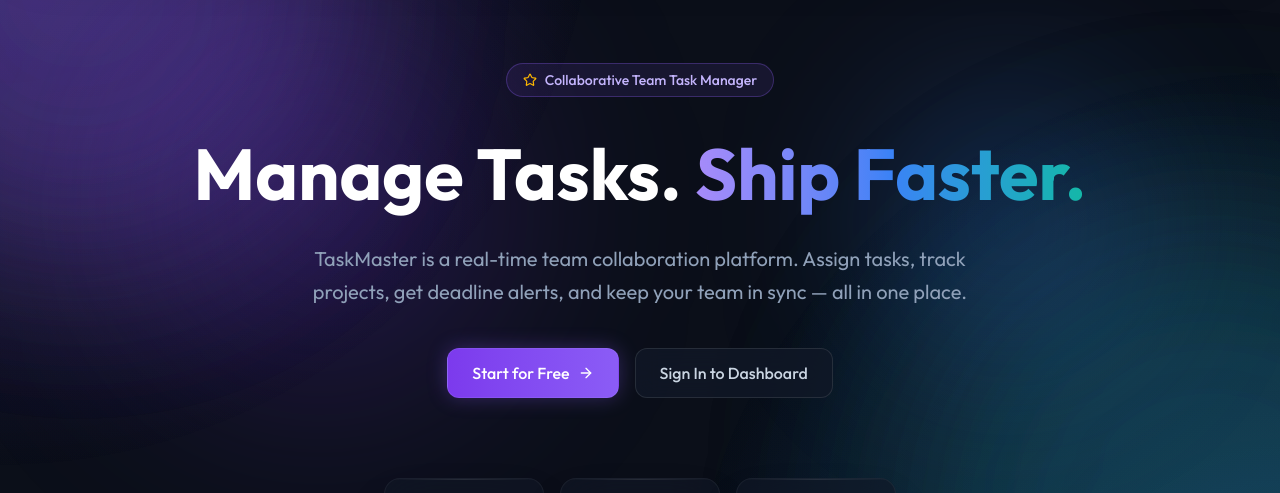
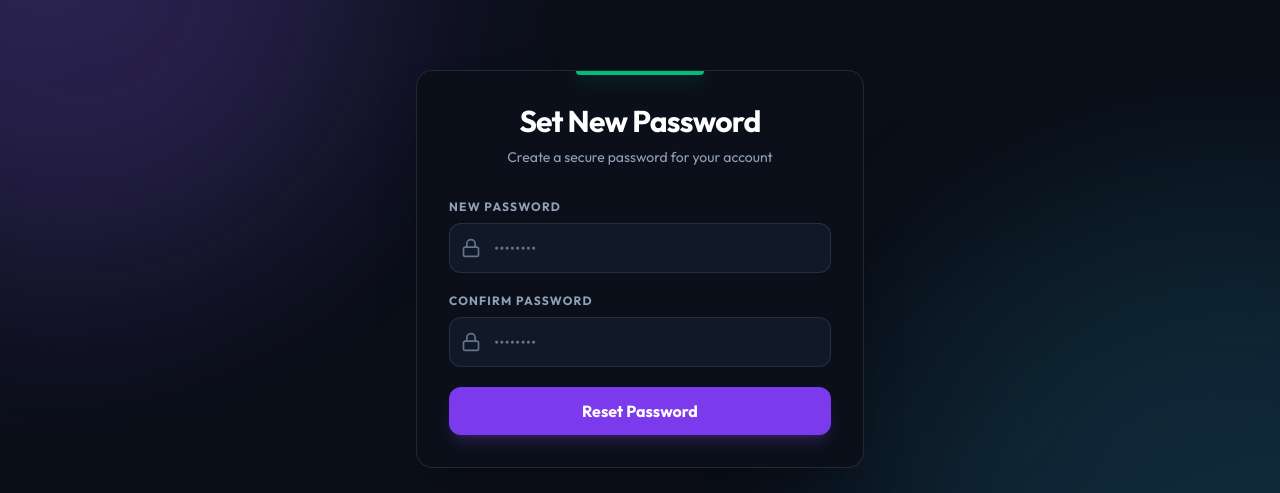
Before and after one commit to hamid-razak-khan/Team_Task_Manager, a React (Vite) app in the folder frontend/: page /reset-password/1 in a window 1280 px wide. Before the commit this address led to /. Shown: the part 131-624 px from the top of the page. Built offline with nearby package versions, Linux system fonts and the light colour scheme; no server answers.

Commit message:
feat: implement secure forgot and reset password functionality

```diff
--- a/frontend/src/App.jsx
+++ b/frontend/src/App.jsx
@@ -12,6 +12,8 @@
 import Tasks from './pages/Tasks';
 import Chat from './pages/Chat';
 import Join from './pages/Join';
+import ForgotPassword from './pages/ForgotPassword';
+import ResetPassword from './pages/ResetPassword';
 
 // ── Loading spinner ────────────────────────────────────────────────────────────
 const Spinner = () => (
@@ -63,6 +65,8 @@
         <Route path="/login"   element={<PublicRoute><Login /></PublicRoute>} />
         <Route path="/register"element={<PublicRoute><Register /></PublicRoute>} />
         <Route path="/join"    element={<PublicRoute><Join /></PublicRoute>} />
+        <Route path="/forgot-password" element={<PublicRoute><ForgotPassword /></PublicRoute>} />
+        <Route path="/reset-password/:token" element={<PublicRoute><ResetPassword /></PublicRoute>} />
 
         {/* Protected pages — share a single persistent layout */}
         <Route element={<AuthLayout />}>
--- /dev/null
+++ b/frontend/src/pages/ForgotPassword.jsx
@@ -0,0 +1,89 @@
+import React, { useState } from 'react';
+import { Link } from 'react-router-dom';
+import api from '../utils/api';
+import { Mail, ArrowLeft, CheckCircle2 } from 'lucide-react';
+
+const ForgotPassword = () => {
+  const [email, setEmail] = useState('');
+  const [message, setMessage] = useState('');
+  const [error, setError] = useState('');
+  const [loading, setLoading] = useState(false);
+
+  const handleSubmit = async (e) => {
+    e.preventDefault();
+    setLoading(true);
+    setMessage('');
+    setError('');
+
+    try {
+      const res = await api.post('/auth/forgot-password', { email });
+      setMessage(res.data.message);
+    } catch (err) {
+      setError(err.response?.data?.error || 'Failed to send reset link');
+    } finally {
+      setLoading(false);
+    }
+  };
+
+  return (
+    <div className="min-h-screen bg-dark-950 flex items-center justify-center p-4 font-sans text-slate-300">
+      <div className="w-full max-w-md">
+        <div className="bg-dark-900 border border-white/10 rounded-2xl p-8 shadow-2xl relative overflow-hidden">
+          {/* Top glow effect */}
+          <div className="absolute top-0 left-1/2 -translate-x-1/2 w-32 h-1 bg-primary-500 rounded-b-full shadow-[0_0_20px_rgba(139,92,246,0.5)]"></div>
+
+          <div className="text-center mb-8">
+            <h1 className="text-3xl font-black text-white tracking-tight">Reset Password</h1>
+            <p className="text-sm text-slate-400 mt-2">Enter your email to receive a reset link</p>
+          </div>
+
+          {message ? (
+            <div className="bg-emerald-500/10 border border-emerald-500/20 text-emerald-400 p-4 rounded-xl flex items-start gap-3">
+              <CheckCircle2 className="w-5 h-5 shrink-0 mt-0.5" />
+              <p className="text-sm font-medium">{message}</p>
+            </div>
+          ) : (
+            <form onSubmit={handleSubmit} className="space-y-5">
+              {error && <div className="p-3 bg-red-500/10 border border-red-500/20 rounded-xl text-red-400 text-sm font-medium text-center">{error}</div>}
+
+              <div>
+                <label className="block text-xs font-bold text-slate-400 uppercase tracking-widest mb-2">Email Address</label>
+                <div className="relative">
+                  <Mail className="absolute left-3 top-1/2 -translate-y-1/2 w-5 h-5 text-slate-500" />
+                  <input
+                    type="email"
+                    required
+                    className="w-full bg-dark-800 border border-white/10 text-white rounded-xl pl-11 pr-4 py-3 focus:outline-none focus:ring-2 focus:ring-primary-500 focus:border-transparent transition-all placeholder-slate-500"
+                    placeholder="name@company.com"
+                    value={email}
+                    onChange={(e) => setEmail(e.target.value)}
+                  />
+                </div>
+              </div>
+
+              <button
+                type="submit"
+                disabled={loading}
+                className="w-full bg-primary-600 hover:bg-primary-500 text-white font-bold py-3 px-4 rounded-xl transition-all shadow-lg shadow-primary-500/20 active:scale-[0.98] flex items-center justify-center gap-2 disabled:opacity-70 disabled:cursor-not-allowed"
+              >
+                {loading ? (
+                  <div className="w-5 h-5 border-2 border-white/30 border-t-white rounded-full animate-spin" />
+                ) : (
+                  'Send Reset Link'
+                )}
+              </button>
+            </form>
+          )}
+
+          <div className="mt-8 text-center">
+            <Link to="/login" className="inline-flex items-center gap-2 text-sm font-bold text-slate-400 hover:text-white transition-colors">
+              <ArrowLeft className="w-4 h-4" /> Back to Login
+            </Link>
+          </div>
+        </div>
+      </div>
+    </div>
+  );
+};
+
+export default ForgotPassword;
--- a/frontend/src/pages/Login.jsx
+++ b/frontend/src/pages/Login.jsx
@@ -60,7 +60,10 @@
             />
           </div>
           <div>
-            <label className="block text-sm font-medium text-slate-300 mb-2">Password</label>
+            <div className="flex items-center justify-between mb-2">
+              <label className="block text-sm font-medium text-slate-300">Password</label>
+              <Link to="/forgot-password" className="text-xs text-primary-400 hover:text-primary-300 transition-colors font-medium">Forgot password?</Link>
+            </div>
             <input
               type="password"
               required
--- /dev/null
+++ b/frontend/src/pages/ResetPassword.jsx
@@ -0,0 +1,118 @@
+import React, { useState } from 'react';
+import { useParams, Link, useNavigate } from 'react-router-dom';
+import api from '../utils/api';
+import { Lock, ArrowRight, CheckCircle2 } from 'lucide-react';
+
+const ResetPassword = () => {
+  const { token } = useParams();
+  const navigate = useNavigate();
+
+  const [password, setPassword] = useState('');
+  const [confirmPassword, setConfirmPassword] = useState('');
+  const [message, setMessage] = useState('');
+  const [error, setError] = useState('');
+  const [loading, setLoading] = useState(false);
+
+  const handleSubmit = async (e) => {
+    e.preventDefault();
+    if (password !== confirmPassword) {
+      return setError('Passwords do not match');
+    }
+    if (password.length < 6) {
+      return setError('Password must be at least 6 characters');
+    }
+
+    setLoading(true);
+    setMessage('');
+    setError('');
+
+    try {
+      const res = await api.post('/auth/reset-password', { token, newPassword: password });
+      setMessage(res.data.message);
+      setTimeout(() => navigate('/login'), 3000);
+    } catch (err) {
+      setError(err.response?.data?.error || 'Invalid or expired token');
+    } finally {
+      setLoading(false);
+    }
+  };
+
+  return (
+    <div className="min-h-screen bg-dark-950 flex items-center justify-center p-4 font-sans text-slate-300">
+      <div className="w-full max-w-md">
+        <div className="bg-dark-900 border border-white/10 rounded-2xl p-8 shadow-2xl relative overflow-hidden">
+          {/* Top glow effect */}
+          <div className="absolute top-0 left-1/2 -translate-x-1/2 w-32 h-1 bg-emerald-500 rounded-b-full shadow-[0_0_20px_rgba(16,185,129,0.5)]"></div>
+
+          <div className="text-center mb-8">
+            <h1 className="text-3xl font-black text-white tracking-tight">Set New Password</h1>
+            <p className="text-sm text-slate-400 mt-2">Create a secure password for your account</p>
+          </div>
+
+          {message ? (
+            <div className="text-center">
+              <div className="w-16 h-16 bg-emerald-500/10 text-emerald-400 rounded-full flex items-center justify-center mx-auto mb-4">
+                <CheckCircle2 className="w-8 h-8" />
+              </div>
+              <h2 className="text-lg font-bold text-white mb-2">Password Reset Successful</h2>
+              <p className="text-sm text-slate-400 mb-6">{message}</p>
+              <Link to="/login" className="inline-flex bg-primary-600 hover:bg-primary-500 text-white font-bold py-3 px-6 rounded-xl transition-all shadow-lg shadow-primary-500/20 active:scale-[0.98] items-center gap-2">
+                Continue to Login <ArrowRight className="w-4 h-4" />
+              </Link>
+            </div>
+          ) : (
+            <form onSubmit={handleSubmit} className="space-y-5">
+              {error && <div className="p-3 bg-red-500/10 border border-red-500/20 rounded-xl text-red-400 text-sm font-medium text-center">{error}</div>}
+
+              <div>
+                <label className="block text-xs font-bold text-slate-400 uppercase tracking-widest mb-2">New Password</label>
+                <div className="relative">
+                  <Lock className="absolute left-3 top-1/2 -translate-y-1/2 w-5 h-5 text-slate-500" />
+                  <input
+                    type="password"
+                    required
+                    minLength={6}
+                    className="w-full bg-dark-800 border border-white/10 text-white rounded-xl pl-11 pr-4 py-3 focus:outline-none focus:ring-2 focus:ring-primary-500 focus:border-transparent transition-all placeholder-slate-500"
+                    placeholder="••••••••"
+                    value={password}
+                    onChange={(e) => setPassword(e.target.value)}
+                  />
+                </div>
+              </div>
+
+              <div>
+                <label className="block text-xs font-bold text-slate-400 uppercase tracking-widest mb-2">Confirm Password</label>
+                <div className="relative">
+                  <Lock className="absolute left-3 top-1/2 -translate-y-1/2 w-5 h-5 text-slate-500" />
+                  <input
+                    type="password"
+                    required
+                    minLength={6}
+                    className="w-full bg-dark-800 border border-white/10 text-white rounded-xl pl-11 pr-4 py-3 focus:outline-none focus:ring-2 focus:ring-primary-500 focus:border-transparent transition-all placeholder-slate-500"
+                    placeholder="••••••••"
+                    value={confirmPassword}
+                    onChange={(e) => setConfirmPassword(e.target.value)}
+                  />
+                </div>
+              </div>
+
+              <button
+                type="submit"
+                disabled={loading}
+                className="w-full bg-primary-600 hover:bg-primary-500 text-white font-bold py-3 px-4 rounded-xl transition-all shadow-lg shadow-primary-500/20 active:scale-[0.98] flex items-center justify-center gap-2 disabled:opacity-70 disabled:cursor-not-allowed mt-2"
+              >
+                {loading ? (
+                  <div className="w-5 h-5 border-2 border-white/30 border-t-white rounded-full animate-spin" />
+                ) : (
+                  'Reset Password'
+                )}
+              </button>
+            </form>
+          )}
+        </div>
+      </div>
+    </div>
+  );
+};
+
+export default ResetPassword;
```
Also changed, not shown: 2 other files (tests, documents, lock files or other folders).
